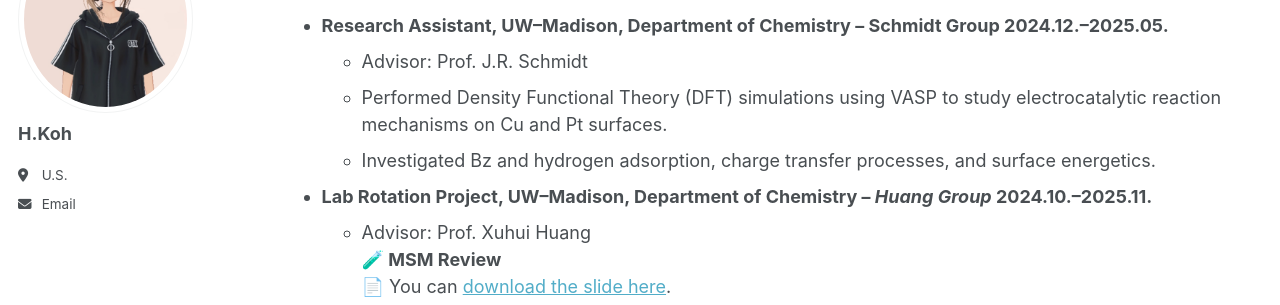
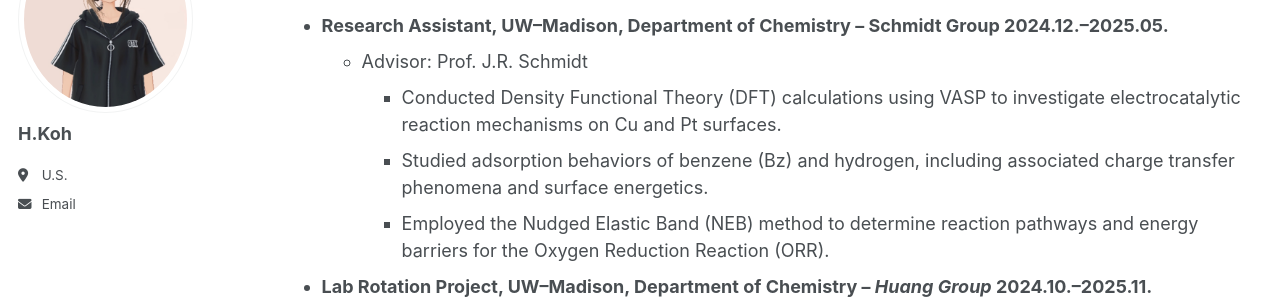
Before and after one commit to MaximHelio/MaximHelio.github.io, a Jekyll site: the page built from _pages/research.md, in a window 1280 px wide and 900 px high, scrolled down 801 px, cut to the strip 173-478 px from the top of the window. Built offline with Jekyll 4.4.1, drawn with Linux system fonts in a browser that asks for light colours.

Commit message:
Add some

```diff
--- a/_pages/research.md
+++ b/_pages/research.md
@@ -19,8 +19,9 @@ redirect_from:
 
 * **Research Assistant, UW–Madison, Department of Chemistry – Schmidt Group  2024.12.–2025.05.**
   * Advisor: Prof. J.R. Schmidt
-  * Performed Density Functional Theory (DFT) simulations using VASP to study electrocatalytic reaction mechanisms on Cu and Pt surfaces.
-  * Investigated Bz and hydrogen adsorption, charge transfer processes, and surface energetics.
+    * Conducted Density Functional Theory (DFT) calculations using VASP to investigate electrocatalytic reaction mechanisms on Cu and Pt surfaces.
+    * Studied adsorption behaviors of benzene (Bz) and hydrogen, including associated charge transfer phenomena and surface energetics.
+    * Employed the Nudged Elastic Band (NEB) method to determine reaction pathways and energy barriers for the Oxygen Reduction Reaction (ORR).
 
 * **Lab Rotation Project, UW–Madison, Department of Chemistry – *Huang Group*  2024.10.–2025.11.**
   * Advisor: Prof. Xuhui Huang
```
